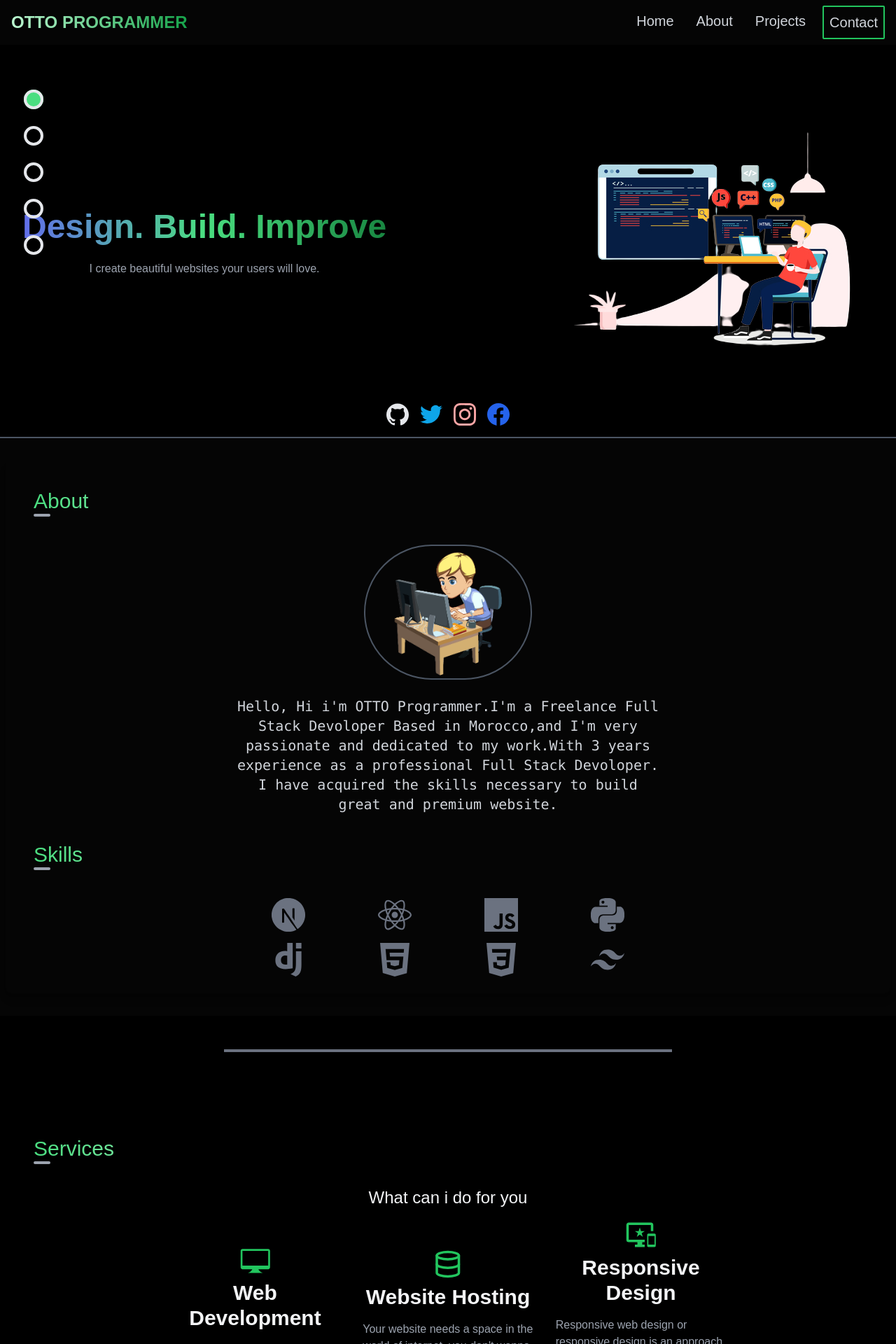
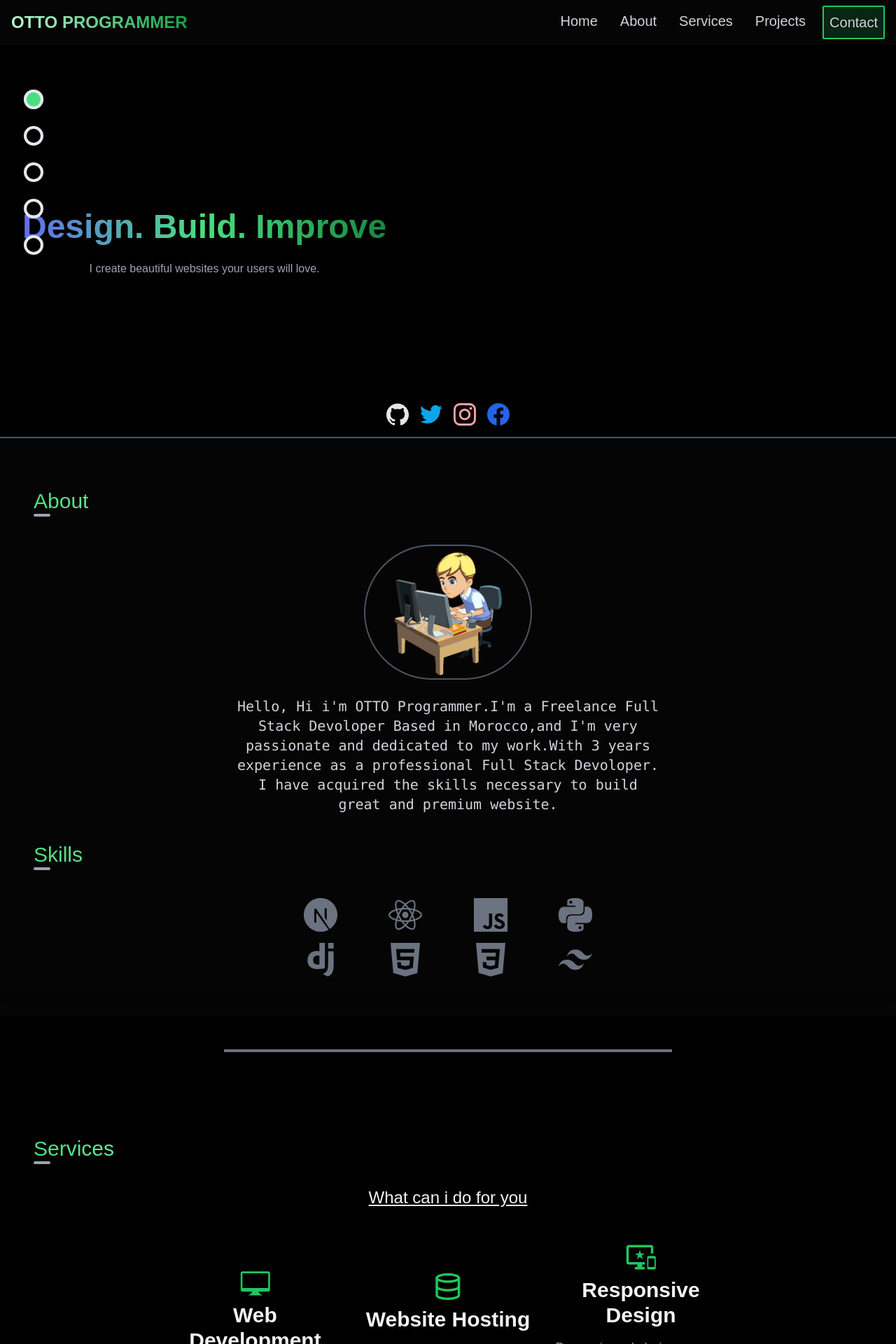
Before and after one commit to ottoh3x/ottoportfolio, a Next.js app: page / in a window 1280 px wide. Shown: the top 1920 px of the page at 70% size. Built offline with nearby package versions, Linux system fonts and the light colour scheme.

Commit message:
'reactreveal'

```diff
--- a/components/About.js
+++ b/components/About.js
@@ -1,5 +1,7 @@
 import React from "react";
 import Image from "next/image";
+import Zoom from "react-reveal/Zoom";
+
 import {
   SiNextdotjs,
   SiReact,
@@ -13,7 +15,7 @@ import {
 import SkillsIcon from "./SkillsIcon";
 function About() {
   return (
-    <>
+    <Zoom>
       <div className="flex flex-col justify-center  mx-auto container h-full p-6  my-6 space-y-6 rounded-lg shadow-lg">
         <div className="flex flex-col p-4">
           {" "}
@@ -34,7 +36,7 @@ function About() {
           <span className="rounded-full border-2 w-6 border-gray-400   "></span>
         </div>
 
-        <div className="text-gray-500 text-5xl  w-full grid grid-cols-4 gap-y-4 place-items-center md:w-1/2 mx-auto justify-between ">
+        <div className="text-gray-500 text-5xl  w-full grid grid-cols-4 gap-y-4 place-items-center md:w-2/5 mx-auto justify-between ">
           <SkillsIcon icon={<SiNextdotjs />} />
           <SkillsIcon icon={<SiReact />} />
           <SkillsIcon icon={<SiJavascript />} />
@@ -45,7 +47,8 @@ function About() {
           <SkillsIcon icon={<SiTailwindcss />} />
         </div>
       </div>
-    </>
+
+    </Zoom>
   );
 }
 
--- a/components/Contact.js
+++ b/components/Contact.js
@@ -1,5 +1,7 @@
 import React,{useRef} from "react";
 import emailjs from 'emailjs-com';
+import Zoom from "react-reveal/Zoom";
+
 
 function Contact() {
 
@@ -18,6 +20,7 @@ function Contact() {
   };
 
   return (
+    <Zoom>
     <div className="container mx-auto p-6  my-6  rounded-lg shadow-lg">
       <div className="flex flex-col p-4">
         {" "}
@@ -27,7 +30,8 @@ function Contact() {
         <span className="rounded-full border-2 w-6 border-gray-400  "></span>
       </div>
 
-      <h1>Have any questions? Reach out to us from our contact form and we will get back to you shortly.
+<div className="flex flex-col lg:flex-row w-full lg:w-5/6 justify-between mx-auto">
+      <h1 className="text-gray-200 text-2xl lg:p-6 mt-6 lg:w-7/12">Have any questions? Reach out to us from our contact form and we will get back to you shortly.
 
 </h1>
       <form ref={form} onSubmit={sendEmail} className="flex flex-col justify-center text-green-500 items-center mx-auto space-y-2 ">
@@ -40,8 +44,8 @@ function Contact() {
             type="text"
             name="name"
             id="name"
-            className="p-[0.4rem] bg-[#9d959514] w-full md:w-[26rem] focus:outline-none focus:border-green-500 focus:ring-1 focus:ring-green-500
-       border-2 border-gray-600"
+            className="p-[0.5rem] bg-[#9d959514] w-full md:w-[26rem] focus:outline-none focus:border-green-500 focus:ring-1 focus:ring-green-500
+       border-2 border-gray-600 rounded-lg"
           />
         </label>
         <label className="block w-full text-center">
@@ -52,8 +56,8 @@ function Contact() {
             type="email"
             name="email"
             id="email"
-            className="p-[0.4rem] bg-[#9d959514] w-full md:w-[26rem] focus:outline-none focus:border-green-500 focus:ring-1 focus:ring-green-500
-             border-2 border-gray-600"
+            className="p-[0.5rem] bg-[#9d959514] w-full md:w-[26rem] focus:outline-none focus:border-green-500 focus:ring-1 focus:ring-green-500
+             border-2 border-gray-600 rounded-lg"
             required
           />
         </label>
@@ -68,14 +72,16 @@ function Contact() {
             cols="36"
             rows="10"
             className="p-[0.4rem] bg-[#9d959514] w-full md:w-[26rem] focus:outline-none focus:border-green-500 focus:ring-1 focus:ring-green-500
-       border-2 border-gray-600"
+       border-2 border-gray-600 rounded-lg"
           ></textarea>
         </label>
         <button type="submit" className="bg-green-600 text-gray-200 p-3 my-2 text-center mx-auto hover:translate-y-[-0.1rem] transition-all ease-in-out duration-300 hover:shadow-2xl w-[9rem] bold text-lg hover:bg-green-700 hover:text-white">
           SEND
         </button>
       </form>
+      </div>
     </div>
+    </Zoom>
   );
 }
 
--- /dev/null
+++ b/components/Footer.js
@@ -0,0 +1,9 @@
+import React from 'react'
+
+function Footer() {
+  return (
+    <div className="p-4 w-full text-center bg-[#ffffff05]"><p className="text-gray-500">Copyright © 2022 Otto Programmer.</p></div>
+  )
+}
+
+export default Footer
--- a/components/Header.js
+++ b/components/Header.js
@@ -42,6 +42,16 @@ function Header() {
           </Link>
           <Link
             activeClass="active"
+            to="services"
+            spy={true}
+            smooth={true}
+            offset={-100}
+            duration={500}
+          >
+            <HeaderItem title="Services" />
+          </Link>
+          <Link
+            activeClass="active"
             to="projects"
             spy={true}
             smooth={true}
@@ -59,7 +69,7 @@ function Header() {
             offset={-100}
             duration={500}
           >
-            <div className=" border-2 rounded-sm border-green-500 hover:text-white">
+            <div className=" border-2 rounded-sm border-green-500 hover:text-white bg-[#092513]">
             <HeaderItem title="Contact" />
             </div>
           </Link>
--- a/components/Hero.js
+++ b/components/Hero.js
@@ -1,5 +1,6 @@
 import React, { useState } from "react";
 import Image from "next/image";
+import Flip from "react-reveal/Flip";
 import { Link } from "react-scroll";
 import { SiGithub, SiTwitter, SiInstagram, SiFacebook } from "react-icons/si";
 
@@ -29,6 +30,7 @@ function Hero() {
             <SiFacebook size={32} />
           </div>
         </div>
+        <Flip top>
         <div className="max-w-2xl">
           <h1 className="text-center text-4xl p-4 lg:text-5xl font-extrabold  text-transparent bg-clip-text bg-gradient-to-r from-indigo-500 via-green-400 to-green-700">
             Design. Build. Improve
@@ -37,9 +39,11 @@ function Hero() {
             I create beautiful websites your users will love.
           </p>
         </div>
+
         <div className="hidden md:inline">
           <Image src="/bg.png" alt="bg" width={500} height={500} />
         </div>
+        </Flip>
 
         <nav
           className={
--- a/components/Projects.js
+++ b/components/Projects.js
@@ -1,8 +1,11 @@
 import React from "react";
 import ProjectsItem from "./ProjectsItem";
+import Roll from "react-reveal/Roll";
+
 
 function Projects() {
   return (
+    <Roll top>
     <div className="container mx-auto p-6  my-6  rounded-lg shadow-lg">
       <div className="flex flex-col p-4">
         {" "}
@@ -24,6 +27,7 @@ function Projects() {
         />
       </div>
     </div>
+    </Roll>
   );
 }
 
--- a/components/Services.js
+++ b/components/Services.js
@@ -1,10 +1,13 @@
 import React from "react";
+import Roll from "react-reveal/Roll";
 import {MdImportantDevices} from 'react-icons/md'
 import {FiDatabase} from 'react-icons/fi'
 import {GoDeviceDesktop} from 'react-icons/go'
 
+
 function Services() {
   return (
+    <Roll bottom>
     <div className="container mx-auto p-6  my-6 0  rounded-lg shadow-lg">
       <div className="flex flex-col p-4">
         {" "}
@@ -13,8 +16,8 @@ function Services() {
         </h1>
         <span className="rounded-full border-2 w-6 border-gray-400  "></span>
       </div>
-      <h1 className="text-gray-100 text-center text-2xl font-normal p-4">What can i do for you</h1>
-      <div className="grid md:grid-cols-3 gap-4 lg:w-2/3 items-center mx-auto">
+      <h1 className="text-gray-100 text-center text-2xl font-normal p-4 underline">What can i do for you</h1>
+      <div className="grid md:grid-cols-3 gap-4 lg:w-2/3  items-center mx-auto mt-8">
         <div className="">
           <GoDeviceDesktop size={42} className="w-full text-green-500"/>
           <h1 className="text-gray-100 p-2 font-bold text-3xl w-full mx-auto text-center">
@@ -27,10 +30,12 @@ function Services() {
           </p>
         </div>
         <div>
+          <div>
         <FiDatabase size={42} className="w-full text-green-500"/>
           <h1 className="text-gray-100 p-2 font-bold text-3xl w-full mx-auto text-center">
             Website Hosting
           </h1>
+          </div>
           <p className="text-gray-400 p-2">
             Your website needs a space in the world of internet, you don't wanna
             put it on your desk and have to worry about slow internet and hot
@@ -38,16 +43,19 @@ function Services() {
           </p>
         </div>
         <div className="">
+          <div>
         <MdImportantDevices size={42} className="w-full text-green-500"/>
           <h1 className="text-gray-100 p-2 font-bold text-3xl w-full mx-auto text-center">
             Responsive Design
           </h1>
+          </div>
           <p className="text-gray-400 p-2">
           Responsive web design or responsive design is an approach to web design that aims to make web pages render well on a variety of devices and window or screen sizes from minimum to maximum display size to ensure usability and satisfaction.
           </p>
         </div>
       </div>
     </div>
+    </Roll>
   );
 }
 
--- a/pages/index.js
+++ b/pages/index.js
@@ -1,11 +1,11 @@
 import Head from "next/head";
 import About from "../components/About";
 import Contact from "../components/Contact";
+import Footer from "../components/Footer";
 import Header from "../components/Header";
 import Hero from "../components/Hero";
 import Projects from "../components/Projects";
 import Services from "../components/Services";
-import Zoom from "react-reveal/Zoom";
 
 export default function Home() {
   return (
@@ -19,30 +19,23 @@ export default function Home() {
       <Header />
 
       <Hero />
-
-      <Zoom>
         <section className="mb-12 p-2 bg-[#ffffff05] about">
           <About />
         </section>
-      </Zoom>
       <hr className="border-2 w-1/2 mx-auto border-gray-500 mb-12"></hr>
-      <Zoom>
         <section className="mb-12 p-2 services" id="services">
           <Services />
         </section>
         <hr className="border-2 w-1/2 mx-auto border-gray-500 mb-12"></hr>
-      </Zoom>
-      <Zoom>
         <section className="mb-12 p-2 projects bg-[#ffffff05]" id="projects">
           <Projects />
         </section>
         <hr className="border-2 w-1/2 mx-auto border-gray-500 mb-12"></hr>
-      </Zoom>
-      <Zoom>
         <section className="contact mb-12 p-2">
           <Contact />
         </section>
-      </Zoom>
+        <Footer />
+
     </div>
   );
 }
```
